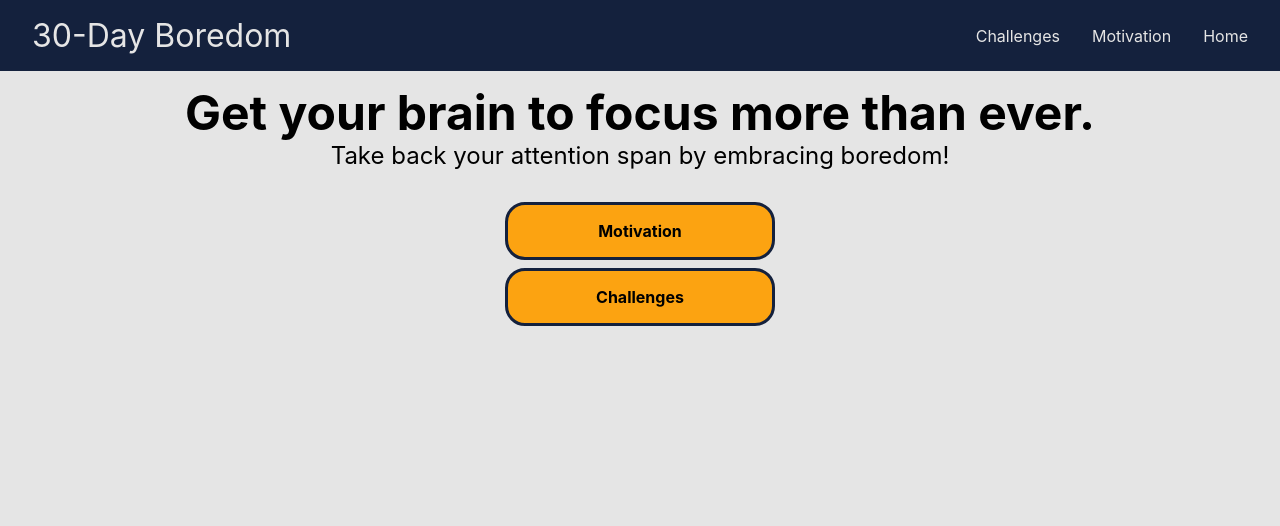
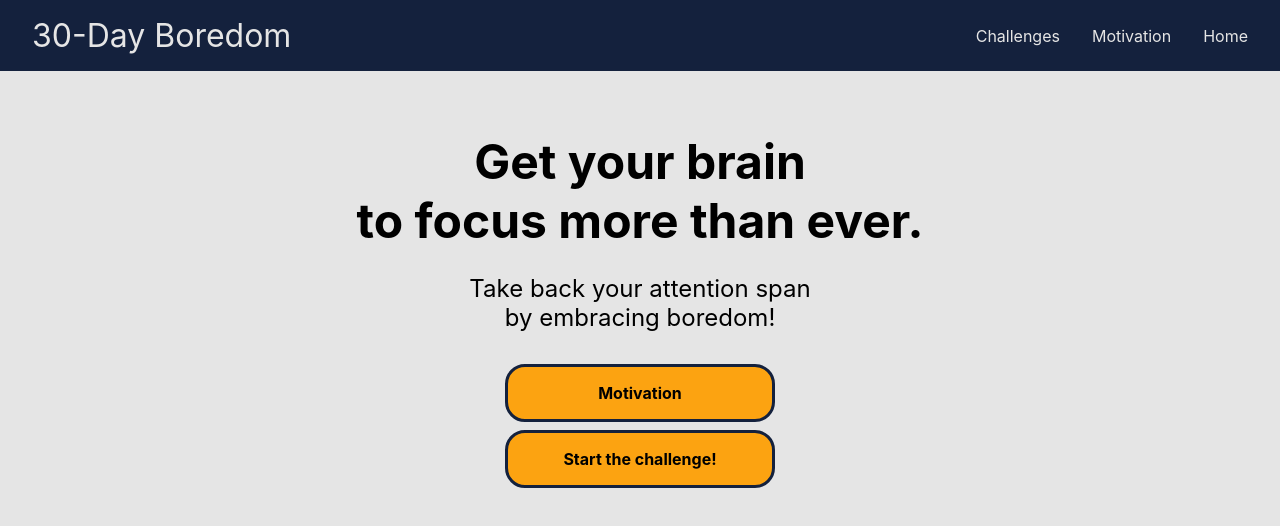
Before and after one commit to rodelcdavid/boredom-challenge, a React (Create React App) app: page /#/ in a window 1280 px wide. Shown: the top 526 px of the page. Built offline with nearby package versions, Linux system fonts and the light colour scheme.

Commit message:
Revert "removed start-continue functionality"
This reverts commit 81fecd86a56a2b95fab3af20cc212f5920ee5734.

```diff
--- a/src/pages/Challenges/Challenges.js
+++ b/src/pages/Challenges/Challenges.js
@@ -119,7 +119,7 @@ const ResetButton = styled.button`
 
 const StartButton = styled.button`
   display: block;
-  width: 200px;
+  width: 500px;
   margin: 0 auto;
   padding: 1rem;
   background-color: #fca311;
--- a/src/pages/Home.js
+++ b/src/pages/Home.js
@@ -5,29 +5,31 @@ import { useContext } from "react";
 import { MainWrapper } from "../utils/MainWrapper";
 
 const Home = () => {
-  // //fix starting and continue on refresh
-  // const { currentDayProgress } = useContext(ProgressContext);
+  //fix starting and continue on refresh
+  const { currentDayProgress } = useContext(ProgressContext);
 
-  // const StartContinue = () => {
-  //   if (currentDayProgress === 0) {
-  //     return <StyledLink to="/challenges">Start the challenge!</StyledLink>;
-  //   } else {
-  //     return <StyledLink to="/challenges">Continue the challenge!</StyledLink>;
-  //   }
-  // };
+  const StartContinue = () => {
+    if (currentDayProgress === 0) {
+      return <StyledLink to="/challenges">Start the challenge!</StyledLink>;
+    } else {
+      return <StyledLink to="/challenges">Continue the challenge!</StyledLink>;
+    }
+  };
 
   return (
     <MainWrapper>
-      <h1 style={{ fontSize: "3rem", lineHeight: "1.2" }}>
-        Get your brain to focus more than ever.
+      <h1 style={{ fontSize: "3rem", marginTop: "3rem" }}>
+        Get your brain
+        <br /> to focus more than ever.
       </h1>
-      <p style={{ fontSize: "1.5rem" }}>
-        Take back your attention span by embracing boredom!
+      <p style={{ fontSize: "1.5rem", marginTop: "1.5rem" }}>
+        Take back your attention span
+        <br /> by embracing boredom!
       </p>
 
-      <div style={{ margin: "2rem auto" }}>
+      <div style={{ marginTop: "2rem" }}>
         <StyledLink to="/motivation">Motivation</StyledLink>
-        <StyledLink to="/challenges">Challenges</StyledLink>
+        <StartContinue />
       </div>
     </MainWrapper>
   );
```
